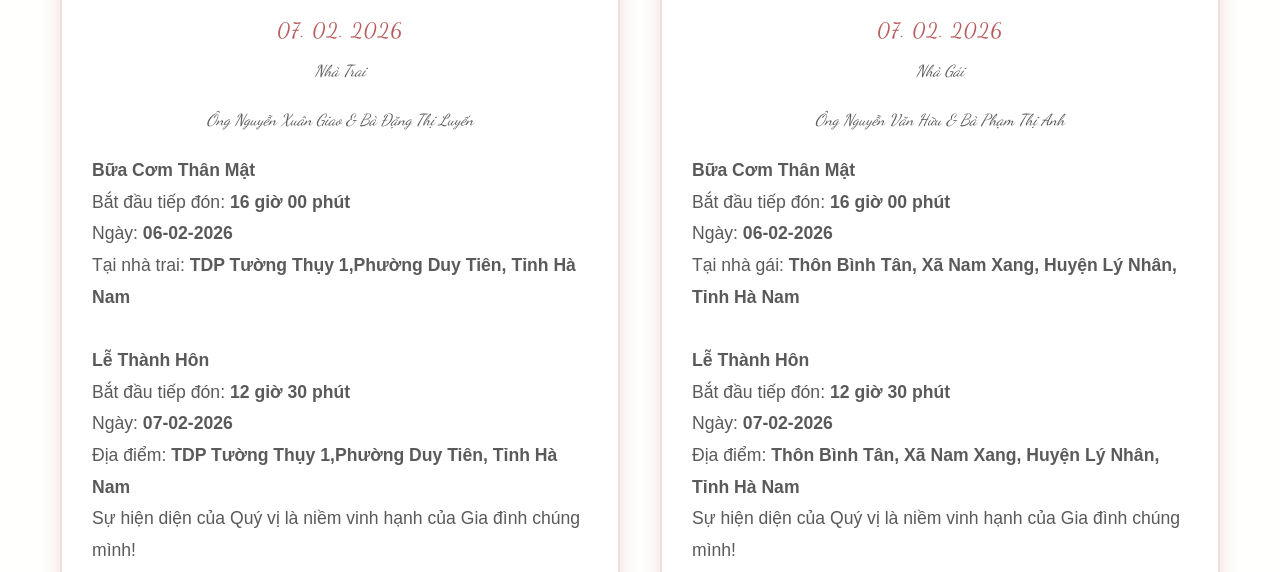
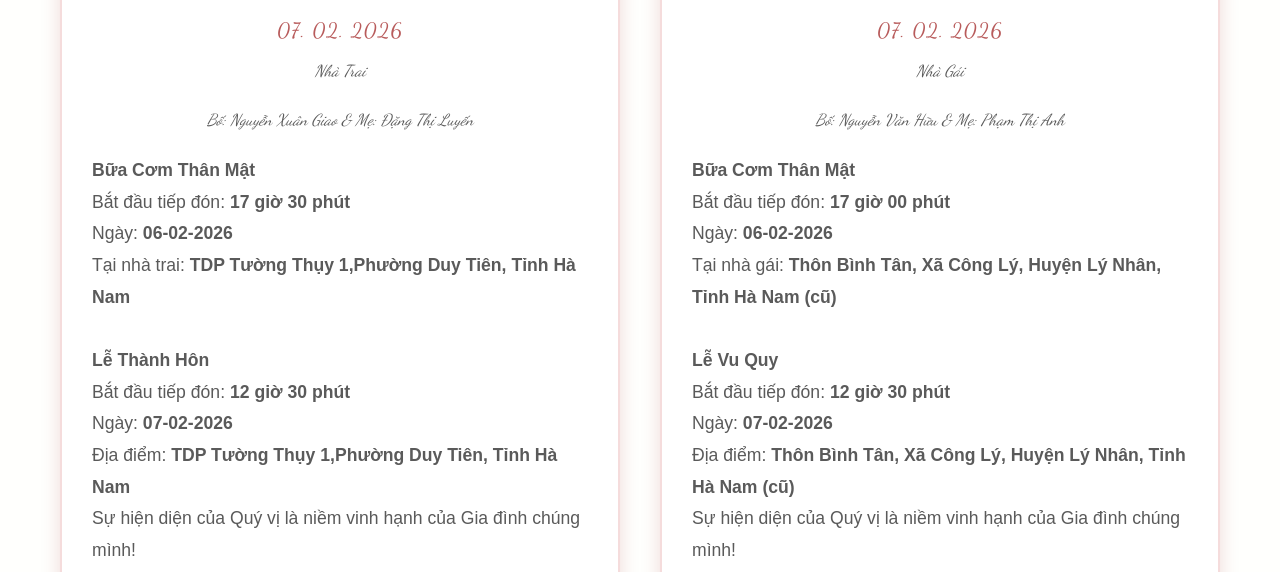
Before and after one commit to xuanktfv-creator/wedding_online, a website: page index.html in a window 1280 px wide. Shown: the part 3161-3733 px from the top of the page. Drawn offline with nearby package versions, Linux system fonts and the light colour scheme.

Commit message:
Update index.html

```diff
--- a/index.html
+++ b/index.html
@@ -1664,10 +1664,10 @@
           <h3 class="location-title">Hà Nam</h3>
           <div class="location-date">07. 02. 2026</div>
           <div class="location-event-type">Nhà Trai</div>
-          <div class="location-event-type">Ông Nguyễn Xuân Giao & Bà Đặng Thị Luyến</div>
+          <div class="location-event-type">Bố: Nguyễn Xuân Giao & Mẹ: Đặng Thị Luyến</div>
           <p class="location-description">
           <strong>Bữa Cơm Thân Mật</strong><br>
-          Bắt đầu tiếp đón: <strong>16 giờ 00 phút</strong><br>
+          Bắt đầu tiếp đón: <strong>17 giờ 30 phút</strong><br>
           Ngày: <strong>06-02-2026</strong><br>
           Tại nhà trai: <strong>TDP Tường Thụy 1,Phường Duy Tiên, Tỉnh Hà Nam</strong><br>
 
@@ -1691,18 +1691,18 @@
           <h3 class="location-title">Hà Nam</h3>
           <div class="location-date">07. 02. 2026</div>
           <div class="location-event-type">Nhà Gái</div>
-          <div class="location-event-type">Ông Nguyễn Văn Hữu & Bà Phạm Thị Anh</div>
+          <div class="location-event-type">Bố: Nguyễn Văn Hữu & Mẹ: Phạm Thị Anh</div>
           <p class="location-description"><strong>Bữa Cơm Thân Mật</strong><br>
-          Bắt đầu tiếp đón: <strong>16 giờ 00 phút</strong><br>
+          Bắt đầu tiếp đón: <strong>17 giờ 00 phút</strong><br>
           Ngày: <strong>06-02-2026</strong><br>
-          Tại nhà gái: <strong>Thôn Bình Tân, Xã Nam Xang, Huyện Lý Nhân, Tỉnh Hà Nam</strong><br>
+          Tại nhà gái: <strong>Thôn Bình Tân, Xã Công Lý, Huyện Lý Nhân, Tỉnh Hà Nam (cũ)</strong><br>
 
           <br>
 
-          <strong>Lễ Thành Hôn</strong><br>
+          <strong>Lễ Vu Quy</strong><br>
           Bắt đầu tiếp đón: <strong>12 giờ 30 phút</strong><br>
           Ngày: <strong>07-02-2026</strong><br>
-          Địa điểm: <strong>Thôn Bình Tân, Xã Nam Xang, Huyện Lý Nhân, Tỉnh Hà Nam</strong><br>
+          Địa điểm: <strong>Thôn Bình Tân, Xã Công Lý, Huyện Lý Nhân, Tỉnh Hà Nam (cũ)</strong><br>
           Sự hiện diện của Quý vị là niềm vinh hạnh của Gia đình chúng mình!
 
         </p>
@@ -1915,6 +1915,11 @@
       <p>Chúng mình háo hức chờ được cùng các bạn ăn mừng! 💜</p>
       <p>Những món quà và lời chúc ý nghĩa từ những người bạn ở xa xin được gửi về: </p>
       <p>💜STK: 1024712418 - VIETCOMBANK - NGUYEN THI HAU </p>
+      </h2>
+      <div class="gallery-grid">
+        <div class="gallery-item">
+          <img src="QR.jpg" alt="Hochzeitsfoto 1" class="gallery-item-img">
+        </div>
       <p>💜STK: 19035880112014 - TECHCOMBANK - NGUYEN LONG XUAN </p>
       <p>RẤT HÂN HẠNH ĐƯỢC ĐÓN TIẾP! 💜</p>
       <p style="margin-top: 10px; font-size: 0.9rem;">Long Xuân & Nguyễn Hậu</p>
```
